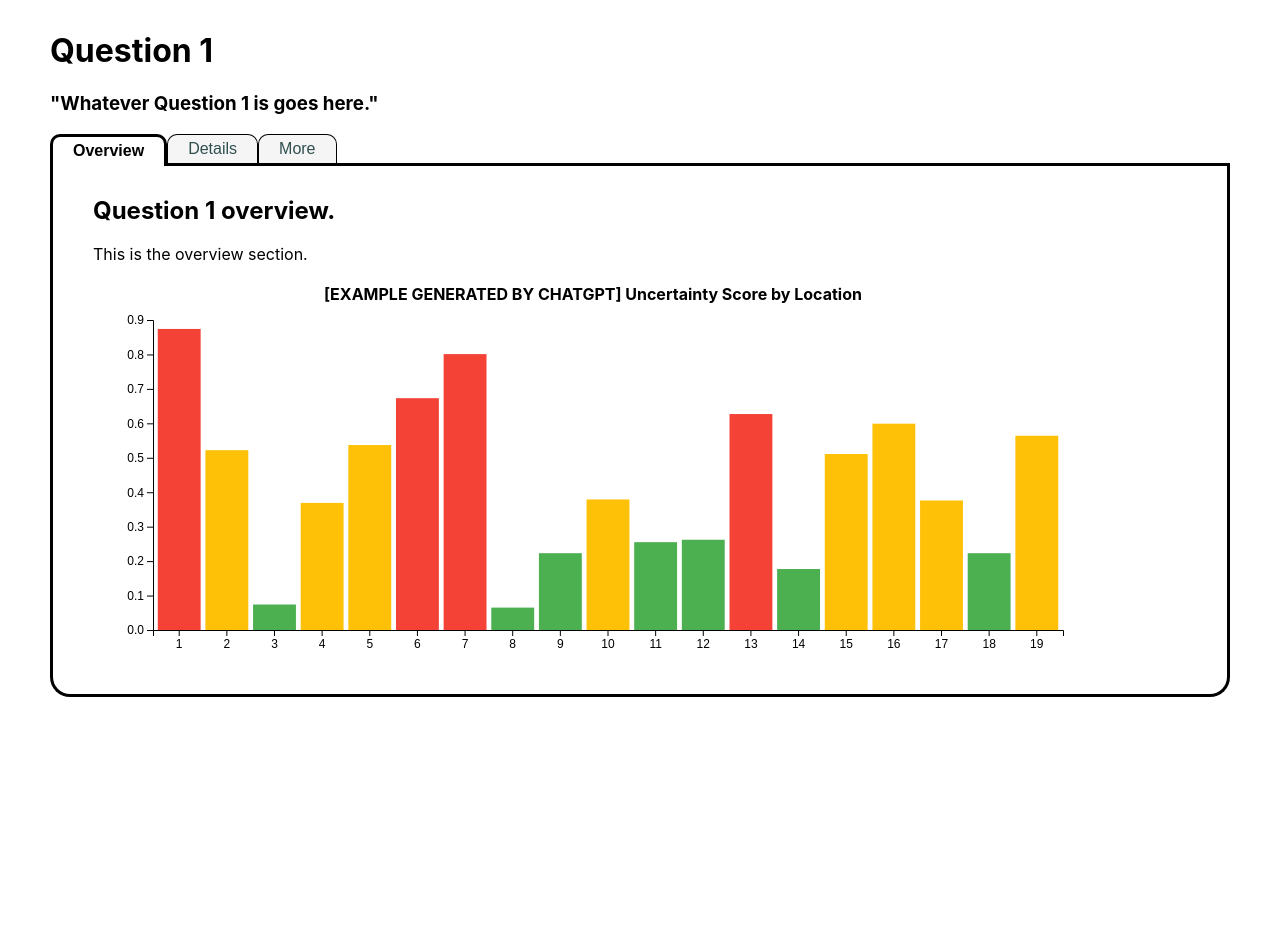
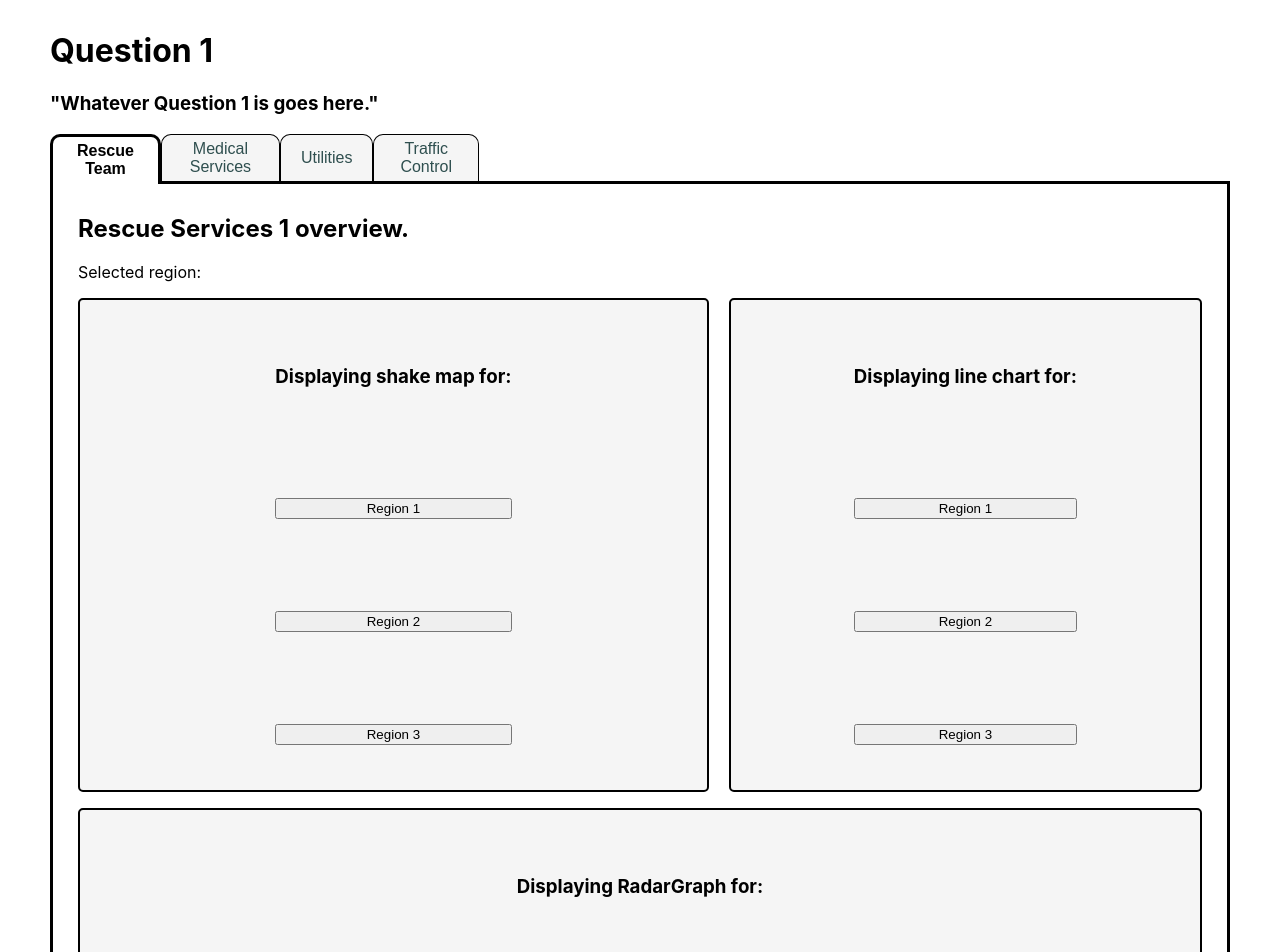
Before and after one commit to eethansmith/COMP3022_GROUP_19, a React (Create React App) app in the folder app/: page /Q1 in a window 1280 px wide. Shown: the top 952 px of the page. Before the commit the page ends 800 px from the top, so only its background shows below. Built offline with nearby package versions, Linux system fonts and the light colour scheme.

Commit message:
feat(Q1): Implemented region selection from within each component

```diff
--- a/app/src/components/Tabular.module.css
+++ b/app/src/components/Tabular.module.css
@@ -43,7 +43,7 @@
 }
 
 .content {
-    padding: 10px 40px;
+    padding: 10px 25px 25px 25px;
     border: 3px solid black;
     border-top: none;
     border-radius: 0px 0px 20px 20px;
--- a/app/src/pages/Q1/Q1.jsx
+++ b/app/src/pages/Q1/Q1.jsx
@@ -2,15 +2,16 @@ import Tabular, { createTab } from "../../components/Tabular";
 import styles from "./Q1.module.css"
 
 // Tabs
-import OverviewTab from "./Tabs/OverviewTab";
+import RescueTab from "./Tabs/Rescue";
 
 // Just testing if the tabs work
 const Question1 = () => {
 
     const tabs = [
-        createTab("Overview", <OverviewTab />),
-        createTab("Details", <p>This is the details tab.</p>),
-        createTab("More", <p>This is the MORE details tab.</p>)
+        createTab("Rescue Team", <RescueTab />),
+        createTab("Medical Services", <p>This is the details tab.</p>),
+        createTab("Utilities", <p>This is the MORE details tab.</p>),
+        createTab("Traffic Control", <p>Theres nothing here.</p>)
     ];
 
     return (
--- a/app/src/pages/Q1/Tabs/OverviewTab.jsx
+++ /dev/null
@@ -1,16 +0,0 @@
-import UncertaintyBarChart from "../Visualisations/example";
-
-const OverviewTab = () => {
-
-    return (
-        <div>
-            <h2>Question 1 overview.</h2>
-            <p>This is the overview section.</p>
-
-            <UncertaintyBarChart />
-        </div>
-    )
-
-}
-
-export default OverviewTab;
--- /dev/null
+++ b/app/src/pages/Q1/Tabs/Rescue.jsx
@@ -0,0 +1,42 @@
+import { useState } from "react";
+import styles from "./Rescue.module.css"
+import ShakeMap from "../Visualisations/ShakeMap";
+import LineChart from "../Visualisations/LineChart";
+import RadarGraph from "../Visualisations/RadarGraph";
+
+const RescueTab = () => {
+
+    // Use this, and pass to charts.
+    const [selectedRegion, setSelectedRegion] = useState();
+
+    return (
+        <div className={styles["body"]}>
+
+            <h2>Rescue Services 1 overview.</h2>
+            <p>Selected region: {selectedRegion}</p>
+
+            <div className={styles["grid-container"]}>
+
+                <div className={`${styles["grid-item-container"]} ${styles["map-container"]}`}>
+                    {/* Place the interactive map visualisation here */}
+                    <ShakeMap selectedRegion={selectedRegion} setSelectedRegion={setSelectedRegion} className={`${styles["grid-item"]} ${styles["map"]}`} />
+                </div>
+
+                <div className={`${styles["grid-item-container"]} ${styles["line-chart-container"]}`}>
+                    {/* Place the line chart visualisation here */}
+                    <LineChart selectedRegion={selectedRegion} setSelectedRegion={setSelectedRegion} className={`${styles["grid-item"]} ${styles["line-chart"]}`} />
+                </div>
+
+                <div className={`${styles["grid-item-container"]} ${styles["radar-graph-container"]}`}>
+                    {/* Place the radar graph visualisation here */}
+                    <RadarGraph selectedRegion={selectedRegion} setSelectedRegion={setSelectedRegion} className={`${styles["grid-item"]} ${styles["radar-graph"]}`} />
+                </div>
+
+            </div>
+
+        </div>
+    )
+
+}
+
+export default RescueTab;
--- /dev/null
+++ b/app/src/pages/Q1/Tabs/Rescue.module.css
@@ -0,0 +1,59 @@
+.body {
+
+}
+
+.grid-container {
+
+    display: grid;
+    grid-template-columns: 4fr 3fr;
+    grid-template-rows: 1fr 1fr;
+
+    gap: 20px;
+
+    width: auto;
+    height: 1000px;
+}
+
+.grid-item-container {
+
+    display: flex;
+    justify-content: center;
+}
+
+.map-container {
+
+}
+
+.line-chart-container {
+
+}
+
+.radar-graph-container {
+    grid-column-start: 1;
+    grid-column-end: 3;
+}
+
+.grid-item {
+    width: 100%;
+    height: 100%;
+    background-color: whitesmoke;
+
+    display: flex;
+    align-items: center;
+    justify-content: center;
+
+    border: 2px solid black;
+    border-radius: 5px;
+}
+
+.map {
+
+}
+
+.line-chart {
+
+}
+
+.radar-graph {
+
+}
--- /dev/null
+++ b/app/src/pages/Q1/Visualisations/LineChart.jsx
@@ -0,0 +1,28 @@
+
+/**
+ * Creates a line chart displaying the provided field, highlighting the selected region.
+ * @param {*} field The attribute to display on the map (whatever column we want to display)
+ * @param {*} selectedRegion The region in which the user has currently selected.
+ * @param {*} setSelectedRegion The function which updates the selected region state
+ * @param {*} props Any other HTML stuff
+ */
+const LineChart = ({ field, selectedRegion, setSelectedRegion, ...props }) => {
+
+    // Keep this
+    const handleSelectRegion = (region) => {
+        setSelectedRegion(region);
+    };
+
+    // ALL OF THIS IS JUST PLACEHOLDER
+    return (
+        <div {...props} style={{display: "grid"}}>
+            <h3>Displaying line chart for: {selectedRegion}</h3>
+            <button onClick={() => handleSelectRegion('Region 1')}>Region 1</button>
+            <button onClick={() => handleSelectRegion('Region 2')}>Region 2</button>
+            <button onClick={() => handleSelectRegion('Region 3')}>Region 3</button>
+        </div>
+    );
+
+};
+
+export default LineChart;
--- /dev/null
+++ b/app/src/pages/Q1/Visualisations/RadarGraph.jsx
@@ -0,0 +1,28 @@
+
+/**
+ * Creates a line chart displaying the provided field, highlighting the selected region.
+ * @param {*} field The attribute to display on the map (whatever column we want to display)
+ * @param {*} selectedRegion The region in which the user has currently selected.
+ * @param {*} setSelectedRegion The function which updates the selected region state
+ * @param {*} props Any other HTML stuff
+ */
+const RadarGraph = ({ field, selectedRegion, setSelectedRegion, ...props }) => {
+
+    // Keep this
+    const handleSelectRegion = (region) => {
+        setSelectedRegion(region);
+    };
+
+    // ALL OF THIS IS JUST PLACEHOLDER
+    return (
+        <div {...props} style={{display: "grid"}}>
+            <h3>Displaying RadarGraph for: {selectedRegion}</h3>
+            <button onClick={() => handleSelectRegion('Region 1')}>Region 1</button>
+            <button onClick={() => handleSelectRegion('Region 2')}>Region 2</button>
+            <button onClick={() => handleSelectRegion('Region 3')}>Region 3</button>
+        </div>
+    );
+
+};
+
+export default RadarGraph;
--- /dev/null
+++ b/app/src/pages/Q1/Visualisations/ShakeMap.jsx
@@ -0,0 +1,27 @@
+
+/**
+ * Creates a ShakeMap displaying the provided field.
+ * @param {*} field The attribute to display on the map (whatever column we want to display)
+ * @param {*} selectedRegion The region in which the user has currently selected.
+ * @param {*} setSelectedRegion The function which updates the selected region state
+ * @param {*} props Any other HTML stuff
+ */
+const ShakeMap = ({ field, selectedRegion, setSelectedRegion, ...props }) => {
+
+    // Keep this
+    const handleSelectRegion = (region) => {
+        setSelectedRegion(region);
+    };
+
+    // ALL OF THIS IS JUST PLACEHOLDER
+    return (
+        <div {...props} style={{display: "grid"}}>
+            <h3>Displaying shake map for: {selectedRegion}</h3>
+            <button onClick={() => handleSelectRegion('Region 1')}>Region 1</button>
+            <button onClick={() => handleSelectRegion('Region 2')}>Region 2</button>
+            <button onClick={() => handleSelectRegion('Region 3')}>Region 3</button>
+        </div>
+    );
+};
+
+export default ShakeMap;
--- a/app/src/pages/Q1/Visualisations/example.jsx
+++ /dev/null
@@ -1,90 +0,0 @@
-import React, { useEffect, useRef } from 'react';
-import * as d3 from 'd3';
-
-const UncertaintyBarChart = () => {
-  const d3Container = useRef(null);
-
-  const data = [
-    { location: 1, uncertainty_score: 0.874, uncertainty_level: 'High' },
-    { location: 2, uncertainty_score: 0.522, uncertainty_level: 'Moderate' },
-    { location: 3, uncertainty_score: 0.074, uncertainty_level: 'Low' },
-    { location: 4, uncertainty_score: 0.369, uncertainty_level: 'Moderate' },
-    { location: 5, uncertainty_score: 0.537, uncertainty_level: 'Moderate' },
-    { location: 6, uncertainty_score: 0.673, uncertainty_level: 'High' },
-    { location: 7, uncertainty_score: 0.801, uncertainty_level: 'High' },
-    { location: 8, uncertainty_score: 0.065, uncertainty_level: 'Low' },
-    { location: 9, uncertainty_score: 0.223, uncertainty_level: 'Low' },
-    { location: 10, uncertainty_score: 0.379, uncertainty_level: 'Moderate' },
-    { location: 11, uncertainty_score: 0.255, uncertainty_level: 'Low' },
-    { location: 12, uncertainty_score: 0.262, uncertainty_level: 'Low' },
-    { location: 13, uncertainty_score: 0.627, uncertainty_level: 'High' },
-    { location: 14, uncertainty_score: 0.177, uncertainty_level: 'Low' },
-    { location: 15, uncertainty_score: 0.511, uncertainty_level: 'Moderate' },
-    { location: 16, uncertainty_score: 0.599, uncertainty_level: 'Moderate' },
-    { location: 17, uncertainty_score: 0.376, uncertainty_level: 'Moderate' },
-    { location: 18, uncertainty_score: 0.223, uncertainty_level: 'Low' },
-    { location: 19, uncertainty_score: 0.564, uncertainty_level: 'Moderate' },
-  ];
-
-  useEffect(() => {
-    const svg = d3.select(d3Container.current);
-    svg.selectAll('*').remove(); // Clear existing
-
-    const width = 1000;
-    const height = 400;
-    const margin = { top: 40, right: 30, bottom: 50, left: 60 };
-
-    const x = d3
-      .scaleBand()
-      .domain(data.map((d) => d.location))
-      .range([margin.left, width - margin.right])
-      .padding(0.1);
-
-    const y = d3
-      .scaleLinear()
-      .domain([0, d3.max(data, (d) => d.uncertainty_score)])
-      .nice()
-      .range([height - margin.bottom, margin.top]);
-
-    const color = d3
-      .scaleOrdinal()
-      .domain(['Low', 'Moderate', 'High'])
-      .range(['#4caf50', '#ffc107', '#f44336']);
-
-    svg
-      .append('g')
-      .selectAll('rect')
-      .data(data)
-      .join('rect')
-      .attr('x', (d) => x(d.location))
-      .attr('y', (d) => y(d.uncertainty_score))
-      .attr('height', (d) => y(0) - y(d.uncertainty_score))
-      .attr('width', x.bandwidth())
-      .attr('fill', (d) => color(d.uncertainty_level));
-
-    svg
-      .append('g')
-      .attr('transform', `translate(0,${height - margin.bottom})`)
-      .call(d3.axisBottom(x).tickFormat(d3.format('d')))
-      .attr('font-size', '12px');
-
-    svg
-      .append('g')
-      .attr('transform', `translate(${margin.left},0)`)
-      .call(d3.axisLeft(y))
-      .attr('font-size', '12px');
-
-    svg
-      .append('text')
-      .attr('x', width / 2)
-      .attr('y', margin.top / 2)
-      .attr('text-anchor', 'middle')
-      .style('font-size', '16px')
-      .style('font-weight', 'bold')
-      .text('[EXAMPLE GENERATED BY CHATGPT] Uncertainty Score by Location');
-  }, []);
-
-  return <svg ref={d3Container} width="1000" height="400" />;
-};
-
-export default UncertaintyBarChart;
```
